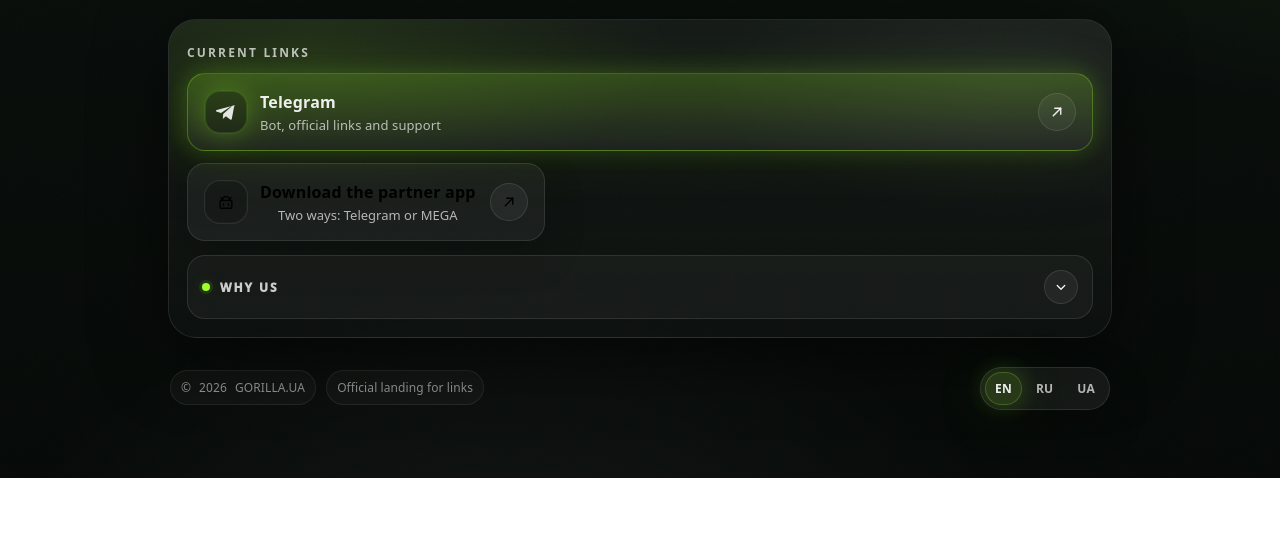
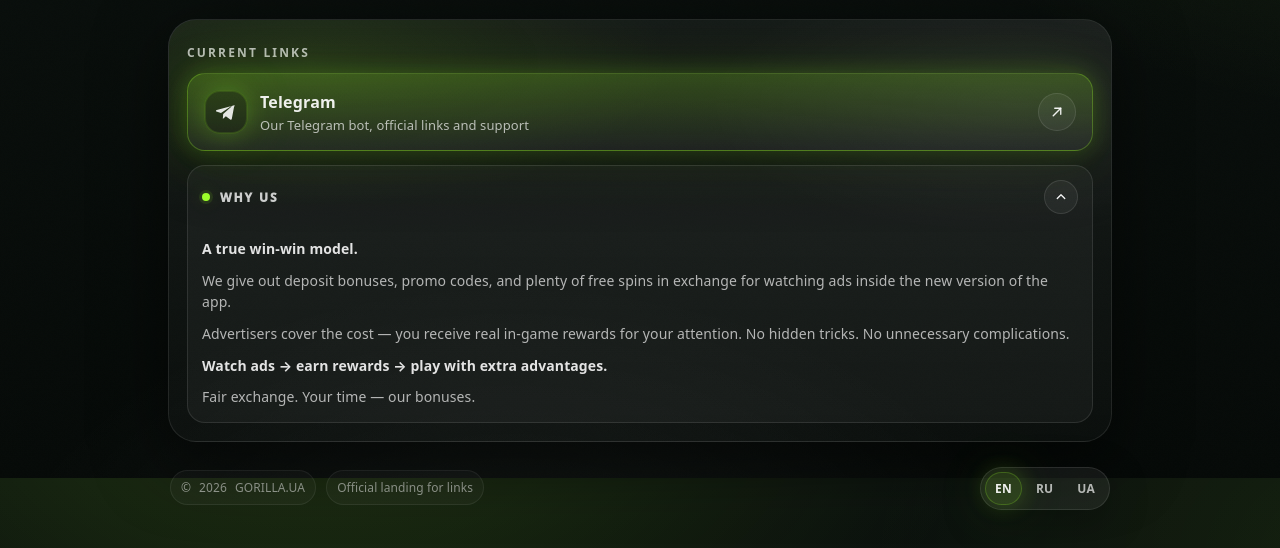
Before and after one commit to raretrickster/Gorilo4ka, a plain HTML site: page index.html in a window 1280 px wide. Shown: the part 322-870 px from the top of the page. Before the commit the page ends 800 px from the top, so only its background shows below. Drawn offline with Linux system fonts and the light colour scheme.

Commit message:
Add files via upload

```diff
--- a/index.html
+++ b/index.html
@@ -6,25 +6,23 @@
   <meta name="theme-color" content="#0b0f0c" />
   <title>GORILLA.UA</title>
   <style>
-    /* ============ Base / Tokens ============ */
     :root{
       --bg0:#060a08;
       --bg1:#0b110e;
       --card: rgba(255,255,255,.06);
-      --card2: rgba(255,255,255,.035);
       --stroke: rgba(255,255,255,.10);
-      --stroke2: rgba(255,255,255,.08);
       --text: rgba(255,255,255,.92);
       --muted: rgba(255,255,255,.68);
       --muted2: rgba(255,255,255,.55);
       --shadow: 0 18px 70px rgba(0,0,0,.55);
       --shadow2: 0 10px 40px rgba(0,0,0,.40);
-      --r12: 12px;
+
       --r16: 16px;
+      --r18: 18px;
       --r22: 22px;
       --r28: 28px;
 
-      --lime: #9DFF2A;      /* premium lime (not acidic) */
+      --lime: #9DFF2A;
       --lime2:#79d81f;
       --limeGlow: 0 0 22px rgba(157,255,42,.22), 0 0 60px rgba(157,255,42,.12);
       --limeGlowStrong: 0 0 28px rgba(157,255,42,.28), 0 0 90px rgba(157,255,42,.14);
@@ -48,7 +46,6 @@
       overflow-x:hidden;
     }
 
-    /* subtle grain (very light) */
     body:before{
       content:"";
       position:fixed; inset:0;
@@ -62,19 +59,10 @@
     a{color:inherit; text-decoration:none}
     button{font:inherit}
 
-    /* reduce motion */
     @media (prefers-reduced-motion: reduce){
       *{animation:none !important; transition:none !important; scroll-behavior:auto !important;}
     }
 
-    /* ============ Layout ============ */
-    .wrap{
-      max-width: var(--max);
-      margin: 0 auto;
-      padding: 14px var(--pad) 46px;
-    }
-
-    /* top bar */
     .topbar{
       position:sticky;
       top:0;
@@ -209,11 +197,17 @@
     .btn.primary:hover{filter: saturate(1.10) brightness(1.02)}
     .btn.primary svg{opacity:1}
 
-    /* ============ Hero ============ */
-    .hero{
-      padding: 24px 0 10px;
+    /* Fill screen better */
+    main.wrap{
+      max-width: var(--max);
+      margin: 0 auto;
+      padding: 14px var(--pad) 46px;
+      min-height: calc(100svh - 74px); /* topbar approx */
+      display:flex;
+      flex-direction:column;
     }
 
+    .hero{ padding: 24px 0 10px; }
     .badge{
       display:inline-flex;
       align-items:center;
@@ -251,14 +245,6 @@
       max-width: 58ch;
     }
 
-    .hero-grid{
-      display:grid;
-      grid-template-columns: 1fr;
-      gap: 18px;
-      margin-top: 18px;
-    }
-
-    /* ============ Section Cards ============ */
     .section{
       margin-top: 22px;
       background: linear-gradient(180deg, rgba(255,255,255,.055), rgba(255,255,255,.025));
@@ -267,6 +253,7 @@
       box-shadow: var(--shadow);
       overflow:hidden;
       position:relative;
+      flex: 1 1 auto; /* stretch to fill */
     }
     .section:before{
       content:"";
@@ -279,6 +266,9 @@
     .section-inner{
       position:relative;
       padding: 16px;
+      display:flex;
+      flex-direction:column;
+      height:100%;
     }
 
     .section-title{
@@ -305,7 +295,6 @@
       user-select:none;
       -webkit-tap-highlight-color: transparent;
     }
-    .link-card + .link-card{ margin-top: 12px; }
     .link-card:hover{
       border-color: rgba(255,255,255,.14);
       background: rgba(255,255,255,.06);
@@ -319,10 +308,7 @@
       box-shadow: 0 18px 60px rgba(0,0,0,.30), var(--limeGlow);
     }
 
-    .lc-left{
-      display:flex; gap:12px; align-items:center;
-      min-width:0;
-    }
+    .lc-left{ display:flex; gap:12px; align-items:center; min-width:0; }
     .ic{
       width: 44px; height:44px;
       border-radius: 16px;
@@ -338,12 +324,7 @@
       box-shadow: inset 0 0 0 1px rgba(157,255,42,.12), var(--limeGlow);
     }
     .lc-text{min-width:0}
-    .lc-title{
-      font-weight: 900;
-      letter-spacing:.2px;
-      margin:0;
-      font-size: 16px;
-    }
+    .lc-title{ font-weight: 900; letter-spacing:.2px; margin:0; font-size: 16px; }
     .lc-desc{
       margin:4px 0 0;
       color: var(--muted);
@@ -367,13 +348,17 @@
     .link-card:hover .arrow{ transform: translateX(1px); border-color: rgba(255,255,255,.14); }
     .link-card.highlight:hover .arrow{ border-color: rgba(157,255,42,.22); }
 
-    /* ============ Accordion "shutter" ============ */
+    /* Shutter */
     .shutter{
       margin-top: 14px;
       border-radius: 18px;
       overflow:hidden;
       border: 1px solid rgba(255,255,255,.10);
       background: rgba(255,255,255,.04);
+      margin-top: 14px;
+      flex: 1 1 auto; /* fill remainder */
+      display:flex;
+      flex-direction:column;
     }
     .shutter summary{
       list-style:none;
@@ -410,15 +395,15 @@
       padding: 2px 14px 14px;
       color: var(--muted);
       font-size: 14px;
-      line-height: 1.5;
+      line-height: 1.55;
+      flex: 1 1 auto;
     }
     .sh-body b{color: rgba(255,255,255,.88)}
     .sh-body p{margin: 10px 0 0}
     .sh-body .lead{color: rgba(255,255,255,.82); margin-top: 8px}
 
-    /* ============ Footer ============ */
     .footer{
-      margin-top: 18px;
+      margin-top: 14px;
       color: rgba(255,255,255,.40);
       font-size: 12px;
       display:flex;
@@ -426,13 +411,9 @@
       justify-content:space-between;
       gap: 10px;
       padding: 10px 2px 0;
+      flex: 0 0 auto;
     }
-    .tiny{
-      display:flex;
-      gap:10px;
-      align-items:center;
-      flex-wrap:wrap;
-    }
+    .tiny{ display:flex; gap:10px; align-items:center; flex-wrap:wrap; }
     .pill{
       display:inline-flex;
       align-items:center;
@@ -444,7 +425,7 @@
       color: rgba(255,255,255,.55);
     }
 
-    /* ============ Modal (Download chooser) ============ */
+    /* Modal */
     .modal-backdrop{
       position:fixed; inset:0;
       background: rgba(0,0,0,.55);
@@ -455,10 +436,7 @@
       transition: opacity .18s ease;
       z-index: 50;
     }
-    .modal-backdrop.open{
-      opacity:1;
-      pointer-events:auto;
-    }
+    .modal-backdrop.open{ opacity:1; pointer-events:auto; }
 
     .modal{
       position:fixed;
@@ -489,16 +467,8 @@
       gap: 10px;
       border-bottom: 1px solid rgba(255,255,255,.06);
     }
-    .mh-left{
-      display:flex; flex-direction:column; gap:3px;
-      min-width:0;
-    }
-    .mh-title{
-      font-weight: 950;
-      letter-spacing: .4px;
-      margin:0;
-      font-size: 16px;
-    }
+    .mh-left{ display:flex; flex-direction:column; gap:3px; min-width:0; }
+    .mh-title{ font-weight: 950; letter-spacing: .4px; margin:0; font-size: 16px; }
     .mh-sub{
       margin:0;
       color: rgba(255,255,255,.55);
@@ -517,7 +487,6 @@
     }
     .xbtn:active{transform: scale(.98)}
     .xbtn:hover{border-color: rgba(255,255,255,.14)}
-
     .modal-body{ padding: 14px 16px 16px; }
     .two{
       display:grid;
@@ -553,28 +522,22 @@
       flex:0 0 auto;
     }
 
-    /* desktop tweaks */
     @media (min-width: 720px){
       .hero{ padding-top: 30px; }
       .seg{ display:flex; }
       .two{ grid-template-columns: 1fr 1fr; }
       .section-inner{ padding: 18px; }
-      .wrap{ padding-top: 10px; }
+      main.wrap{ padding-top: 10px; }
     }
 
-    /* simple appear animation */
     .reveal{
       opacity: 0;
       transform: translateY(10px);
       transition: opacity .42s ease, transform .42s ease;
       will-change: opacity, transform;
     }
-    .reveal.on{
-      opacity: 1;
-      transform: translateY(0);
-    }
+    .reveal.on{ opacity: 1; transform: translateY(0); }
 
-    /* focus styles */
     :focus-visible{
       outline: 2px solid rgba(157,255,42,.55);
       outline-offset: 3px;
@@ -584,7 +547,6 @@
 </head>
 
 <body>
-  <!-- Topbar -->
 <header class="topbar">
   <div class="topbar-inner">
     <div class="brand" aria-label="Brand">
@@ -599,9 +561,9 @@
 
     <div class="actions">
       <div class="seg" role="tablist" aria-label="Language">
-          <button id="langEN" class="active" role="tab" aria-selected="true" data-lang="en">EN</button>
-          <button id="langRU" role="tab" aria-selected="false" data-lang="ru">RU</button>
-          <button id="langUA" role="tab" aria-selected="false" data-lang="uk">UA</button>
+        <button class="active" role="tab" aria-selected="true" data-lang="en">EN</button>
+        <button role="tab" aria-selected="false" data-lang="ru">RU</button>
+        <button role="tab" aria-selected="false" data-lang="uk">UA</button>
       </div>
 
       <button class="btn" id="contactBtn" type="button" aria-label="Contact">
@@ -625,7 +587,6 @@
 </header>
 
 <main class="wrap">
-    <!-- Hero -->
   <section class="hero">
     <div class="badge reveal">
       <span class="dot" aria-hidden="true"></span>
@@ -641,23 +602,21 @@
     </p>
   </section>
 
-    <!-- Links Section -->
   <section class="section reveal" aria-label="Links">
     <div class="section-inner">
       <div class="section-title" data-i18n="links_title">Current links</div>
 
-        <!-- Telegram -->
-        <a class="link-card highlight" id="telegramCard" href="https://t.me/perehodnikgorilla" target="_blank" rel="noopener">
+      <!-- Telegram card -> CasinoThiefbot -->
+      <a class="link-card highlight" href="https://t.me/CasinoThiefbot" target="_blank" rel="noopener">
         <div class="lc-left">
           <div class="ic" aria-hidden="true">
-              <!-- Telegram icon -->
             <svg width="20" height="20" viewBox="0 0 24 24" fill="none">
               <path d="M21.8 5.2 19 20.1c-.2 1.1-.9 1.4-1.9.9l-5.3-3.9-2.6 2.5c-.3.3-.5.5-1 .5l.4-5.6 10.1-9.1c.4-.4-.1-.6-.6-.3L6 13.2l-5.4-1.7c-1.2-.4-1.2-1.2.3-1.8L21 4.1c1-.5 1.8.2 1.5 1.1Z" fill="currentColor" opacity=".95"/>
             </svg>
           </div>
           <div class="lc-text">
             <p class="lc-title">Telegram</p>
-              <p class="lc-desc" data-i18n="tg_desc">Bot, актуальные ссылки и поддержка</p>
+            <p class="lc-desc" data-i18n="tg_desc">Our Telegram bot, official links and support</p>
           </div>
         </div>
         <div class="arrow" aria-hidden="true">
@@ -668,33 +627,8 @@
         </div>
       </a>
 
-        <!-- Download APK -->
-        <button class="link-card" id="downloadCard" type="button">
-          <div class="lc-left">
-            <div class="ic" aria-hidden="true">
-              <!-- Android-ish icon -->
-              <svg width="20" height="20" viewBox="0 0 24 24" fill="none">
-                <path d="M7.5 9.2 6 6.6M16.5 9.2 18 6.6" stroke="currentColor" stroke-width="1.7" stroke-linecap="round"/>
-                <path d="M8 9.5c0-2.2 1.8-4 4-4s4 1.8 4 4" stroke="currentColor" stroke-width="1.7" stroke-linecap="round"/>
-                <path d="M6.5 10.2h11c.8 0 1.5.7 1.5 1.5V18c0 .8-.7 1.5-1.5 1.5h-11C5.7 19.5 5 18.8 5 18v-6.3c0-.8.7-1.5 1.5-1.5Z" stroke="currentColor" stroke-width="1.7"/>
-                <path d="M9 14v2M15 14v2" stroke="currentColor" stroke-width="1.7" stroke-linecap="round"/>
-              </svg>
-            </div>
-            <div class="lc-text">
-              <p class="lc-title" data-i18n="apk_title">Download the partner app</p>
-              <p class="lc-desc" data-i18n="apk_desc">Two ways: Telegram or MEGA</p>
-            </div>
-          </div>
-          <div class="arrow" aria-hidden="true">
-            <svg width="18" height="18" viewBox="0 0 24 24" fill="none">
-              <path d="M7 17 17 7" stroke="currentColor" stroke-width="1.8" stroke-linecap="round"/>
-              <path d="M9 7h8v8" stroke="currentColor" stroke-width="1.8" stroke-linecap="round" stroke-linejoin="round"/>
-            </svg>
-          </div>
-        </button>
-
-        <!-- Why us shutter -->
-        <details class="shutter" id="whyShutter">
+      <!-- WHY US (open by default to fill bottom) -->
+      <details class="shutter" id="whyShutter" open>
         <summary>
           <div class="sh-title">
             <span class="dot" aria-hidden="true" style="width:8px;height:8px;box-shadow:0 0 0 3px rgba(157,255,42,.10), 0 0 18px rgba(157,255,42,.22);"></span>
@@ -706,13 +640,7 @@
             </svg>
           </div>
         </summary>
-          <div class="sh-body" data-i18n="why_body">
-            <p class="lead"><b>A true win-win model.</b></p>
-            <p>We give out deposit bonuses, promo codes, and plenty of free spins in exchange for watching ads inside the new version of the app.</p>
-            <p>Advertisers cover the cost — you receive real in-game rewards for your attention. No hidden tricks. No unnecessary complications.</p>
-            <p><b>Watch ads → earn rewards → play with extra advantages.</b></p>
-            <p>Fair exchange. Your time — our bonuses.</p>
-          </div>
+        <div class="sh-body" data-i18n="why_body"></div>
       </details>
     </div>
   </section>
@@ -723,7 +651,6 @@
       <span class="pill" data-i18n="foot_note">Official landing for links</span>
     </div>
 
-      <!-- mobile language segment (shown under 720px) -->
     <div class="seg" id="segMobile" style="display:flex; transform: translateY(1px);" role="tablist" aria-label="Language (mobile)">
       <button class="active" role="tab" aria-selected="true" data-lang="en">EN</button>
       <button role="tab" aria-selected="false" data-lang="ru">RU</button>
@@ -732,7 +659,7 @@
   </div>
 </main>
 
-  <!-- Modal -->
+<!-- Modal (Download variants: Telegram + MEGA stays) -->
 <div class="modal-backdrop" id="backdrop" aria-hidden="true"></div>
 <div class="modal" id="modal" role="dialog" aria-modal="true" aria-label="Download APK">
   <div class="modal-head">
@@ -769,7 +696,6 @@
 </div>
 
 <script>
-    // ========= i18n =========
   const I18N = {
     en: {
       top_sub: "Official links & support",
@@ -779,9 +705,7 @@
       h1: "20 FREE SPINS<br/>FOR WATCHING ADS",
       sub: "Partners pay for the ads — you get real rewards. Simple win-win 😎",
       links_title: "Current links",
-        tg_desc: "Bot, official links and support",
-        apk_title: "Download the partner app",
-        apk_desc: "Two ways: Telegram or MEGA",
+      tg_desc: "Our Telegram bot, official links and support",
       why_title: "WHY US",
       why_body: `
         <p class="lead"><b>A true win-win model.</b></p>
@@ -806,9 +730,7 @@
       h1: "20 ФРИ СПИНОВ<br/>ЗА ПРОСМОТР РЕКЛАМЫ",
       sub: "Партнёры оплачивают рекламу — вы получаете реальные бонусы. Win-win 😎",
       links_title: "Актуальные ссылки",
-        tg_desc: "Наш бот, актуальные ссылки и поддержка",
-        apk_title: "Скачать партнёрское приложение",
-        apk_desc: "Два варианта: Telegram или MEGA",
+      tg_desc: "Наш телеграм бот, актуальные ссылки и поддержка",
       why_title: "ПОЧЕМУ МЫ",
       why_body: `
         <p class="lead"><b>Win-win модель.</b></p>
@@ -833,9 +755,7 @@
       h1: "20 ФРІ СПІНІВ<br/>ЗА ПЕРЕГЛЯД РЕКЛАМИ",
       sub: "Партнери оплачують рекламу — ви отримуєте реальні бонуси. Win-win 😎",
       links_title: "Актуальні посилання",
-        tg_desc: "Наш бот, офіційні посилання та підтримка",
-        apk_title: "Завантажити партнерський застосунок",
-        apk_desc: "Два варіанти: Telegram або MEGA",
+      tg_desc: "Наш телеграм бот, офіційні посилання та підтримка",
       why_title: "ЧОМУ МИ",
       why_body: `
         <p class="lead"><b>Модель win-win.</b></p>
@@ -859,18 +779,16 @@
   function setLang(lang){
     const dict = I18N[lang] || I18N.en;
 
-      // update all data-i18n nodes
     document.querySelectorAll("[data-i18n]").forEach(el=>{
       const key = el.getAttribute("data-i18n");
       const val = dict[key];
       if (val == null) return;
 
-        // allow HTML for some keys
-        if (key === "h1" || key === "why_body") el.innerHTML = val;
+      if (key === "h1") el.innerHTML = val;
+      else if (key === "why_body") el.innerHTML = val;
       else el.textContent = val;
     });
 
-      // update active toggles
     document.querySelectorAll("[data-lang]").forEach(btn=>{
       const is = btn.getAttribute("data-lang") === lang;
       btn.classList.toggle("active", is);
@@ -881,7 +799,6 @@
     localStorage.setItem("gorilla_lang", lang);
   }
 
-    // auto language
   (function initLang(){
     const saved = localStorage.getItem("gorilla_lang");
     if (saved && I18N[saved]) return setLang(saved);
@@ -892,21 +809,18 @@
     return setLang("en");
   })();
 
-    // lang buttons
   document.querySelectorAll("[data-lang]").forEach(btn=>{
     btn.addEventListener("click", ()=> setLang(btn.getAttribute("data-lang")));
   });
 
-    // ========= Contact / Download logic =========
-    // Contact: if you want another link later — replace here.
-    const CONTACT_URL = "https://t.me/perehodnikgorilla";
+  // Bot link for both Telegram card and Contact button:
+  const BOT_URL = "https://t.me/CasinoThiefbot";
   document.getElementById("contactBtn").addEventListener("click", ()=>{
-      window.open(CONTACT_URL, "_blank", "noopener");
+    window.open(BOT_URL, "_blank", "noopener");
   });
 
-    // download modal
+  // download modal open/close
   const downloadBtn = document.getElementById("downloadBtn");
-    const downloadCard = document.getElementById("downloadCard");
   const modal = document.getElementById("modal");
   const backdrop = document.getElementById("backdrop");
   const closeModal = document.getElementById("closeModal");
@@ -915,7 +829,6 @@
     backdrop.classList.add("open");
     modal.classList.add("open");
     backdrop.setAttribute("aria-hidden","false");
-      // focus close for accessibility
     closeModal.focus({preventScroll:true});
     document.body.style.overflow = "hidden";
   }
@@ -927,14 +840,13 @@
   }
 
   downloadBtn.addEventListener("click", openModal);
-    downloadCard.addEventListener("click", openModal);
   closeModal.addEventListener("click", hideModal);
   backdrop.addEventListener("click", hideModal);
   document.addEventListener("keydown", (e)=>{
     if (e.key === "Escape") hideModal();
   });
 
-    // ========= Reveal on scroll =========
+  // reveal
   function revealInit(){
     const els = [...document.querySelectorAll(".reveal")];
     if (prefersReduced){
@@ -953,17 +865,7 @@
   }
   revealInit();
 
-    // year
   document.getElementById("year").textContent = new Date().getFullYear();
-
-    // nicer shutter behavior: keep it snappy
-    const why = document.getElementById("whyShutter");
-    why.addEventListener("toggle", ()=>{
-      if (why.open && !prefersReduced){
-        why.style.boxShadow = "0 18px 60px rgba(0,0,0,.28), var(--limeGlow)";
-        setTimeout(()=> why.style.boxShadow = "", 450);
-      }
-    });
 </script>
 </body>
 </html>
```
Lines whose indentation alone changed are shown as unchanged.
